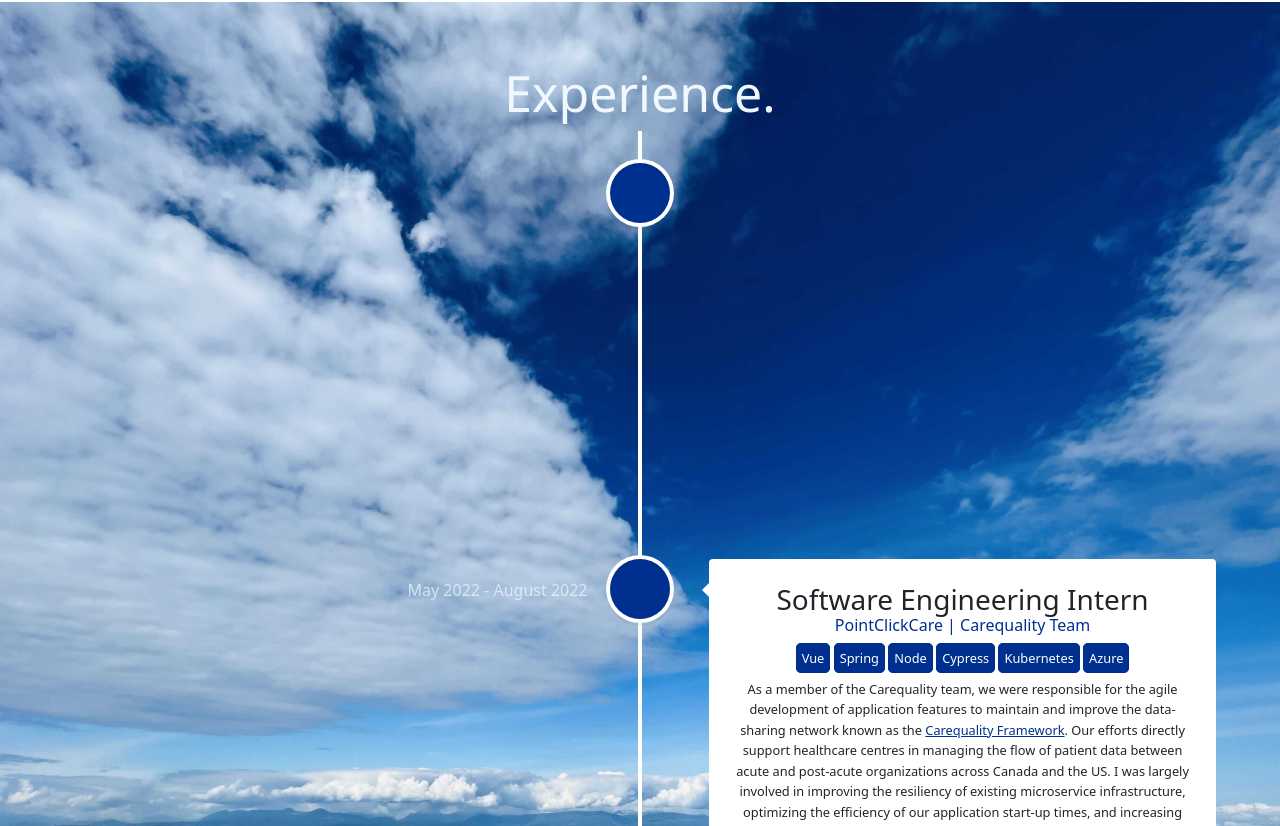
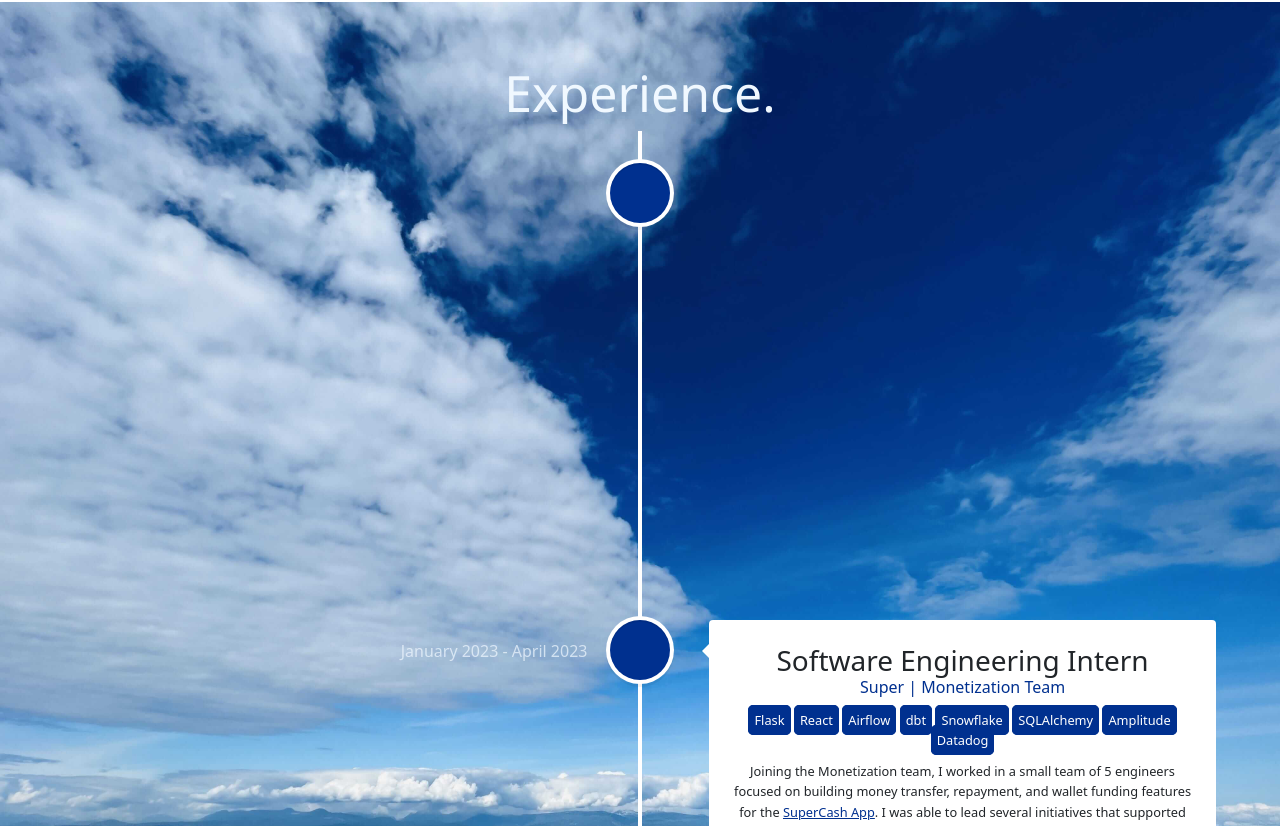
Before and after one commit to Erick-Yan/Personal-Website-v2, a React (Create React App) app: page / in a window 1280 px wide. Shown: the part 1314-2140 px from the top of the page. Built offline with nearby package versions, Linux system fonts and the light colour scheme.

Commit message:
Updated profile with Super.com P2 and Snapify

```diff
--- a/src/components/Experiences/Experiences.js
+++ b/src/components/Experiences/Experiences.js
@@ -1,12 +1,12 @@
-import React from 'react';
+import React from "react";
 import {
   VerticalTimeline,
-    VerticalTimelineElement
+  VerticalTimelineElement,
 } from "react-vertical-timeline-component";
 import "react-vertical-timeline-component/style.min.css";
 import "./Experiences.css";
 
-const Experiences = props => {
+const Experiences = (props) => {
   return (
     <div>
       <section id="Experiences" className="ExperiencesSection section">
@@ -14,133 +14,249 @@ const Experiences = props => {
         <VerticalTimeline>
           <VerticalTimelineElement
             className="vertical-timeline-element--work"
-                        date="January 2023 - April 2023"
-                        dateClassName='experienceDate'
-                        iconStyle={{ background: "#00308F", color: "aliceblue"}}
+            date="September 2023 - December 2023"
+            dateClassName="experienceDate"
+            iconStyle={{ background: "#00308F", color: "aliceblue" }}
           >
             <h3 className="vertical-timeline-element-title">
               Software Engineering Intern
             </h3>
-                        <h6 className="vertical-timeline-element-subtitle">Super | Monetization Team</h6>
+            <h6 className="vertical-timeline-element-subtitle">
+              Super | Monetization Team
+            </h6>
             <p>
-                            <span className="button is-rounded is-small is-static">Flask</span>{" "}
-                            <span className="button is-rounded is-small is-static">React</span>{" "}
-                            <span className="button is-rounded is-small is-static">Airflow</span>{" "}
+              <span className="button is-rounded is-small is-static">
+                Flask
+              </span>{" "}
+              <span className="button is-rounded is-small is-static">
+                React
+              </span>{" "}
+              <span className="button is-rounded is-small is-static">
+                Redux
+              </span>{" "}
+              <span className="button is-rounded is-small is-static">
+                Snowflake
+              </span>{" "}
+              <span className="button is-rounded is-small is-static">
+                SQLAlchemy
+              </span>{" "}
+              <span className="button is-rounded is-small is-static">
+                Amplitude
+              </span>{" "}
+              <span className="button is-rounded is-small is-static">
+                XState
+              </span>{" "}
+              <span className="button is-rounded is-small is-static">Okta</span>{" "}
+            </p>
+            <p style={{ marginTop: 10 }}>
+              Returning to Super.com for a second term right after our product
+              found PMMC fit, I was granted various opportunities to take on
+              higher impact initiatives. This included introducing a new
+              subscription cancellation flow, improving bank transfer accuracy,
+              and leading Amplitude experiment rollouts to promote significant
+              cost savings. Most notably, in light of a company emergency caused
+              by sudden regulatory changes, I acquired invaluable experience
+              collaborating with our product managers, designers, and senior
+              engineers to pivot our product's entire feature suite within four
+              days, bug-free. In this initiative, I spearheaded the
+              implementation of new frontend features, guiding our team to
+              successful integration.
+            </p>
+            <br />
+          </VerticalTimelineElement>
+          <VerticalTimelineElement
+            className="vertical-timeline-element--work"
+            date="January 2023 - April 2023"
+            dateClassName="experienceDate"
+            iconStyle={{ background: "#00308F", color: "aliceblue" }}
+          >
+            <h3 className="vertical-timeline-element-title">
+              Software Engineering Intern
+            </h3>
+            <h6 className="vertical-timeline-element-subtitle">
+              Super | Monetization Team
+            </h6>
+            <p>
+              <span className="button is-rounded is-small is-static">
+                Flask
+              </span>{" "}
+              <span className="button is-rounded is-small is-static">
+                React
+              </span>{" "}
+              <span className="button is-rounded is-small is-static">
+                Airflow
+              </span>{" "}
               <span className="button is-rounded is-small is-static">dbt</span>{" "}
-                            <span className="button is-rounded is-small is-static">Snowflake</span>{" "}
-                            <span className="button is-rounded is-small is-static">SQLAlchemy</span>{" "}
-                            <span className="button is-rounded is-small is-static">Amplitude</span>{" "}
-                            <span className="button is-rounded is-small is-static">Datadog</span>{" "}
+              <span className="button is-rounded is-small is-static">
+                Snowflake
+              </span>{" "}
+              <span className="button is-rounded is-small is-static">
+                SQLAlchemy
+              </span>{" "}
+              <span className="button is-rounded is-small is-static">
+                Amplitude
+              </span>{" "}
+              <span className="button is-rounded is-small is-static">
+                Datadog
+              </span>{" "}
             </p>
-                        <p style={{marginTop: 10}}>
-                            Joining the Monetization team, I worked in a small team of 5 engineers focused on
-                            building money transfer, repayment, and wallet funding features for the{" "}
-                            <a target="_blank"
+            <p style={{ marginTop: 10 }}>
+              Joining the Monetization team, I worked in a small team of 5
+              engineers focused on building money transfer, repayment, and
+              wallet funding features for the{" "}
+              <a
+                target="_blank"
                 href="https://www.super.com/cash"
                 style={{
-                                   color: '#00308F'}}>
+                  color: "#00308F",
+                }}
+              >
                 SuperCash App
-                            </a>.
-                            I was able to lead several initiatives that supported our team in pushing out new
-                            features and improving the overall user experience. This included expediting
-                            the cash advance decision process, improving the e-transfer and loan repayment flow,
-                            as well as expanding our services' monitoring/tracking capabilities.
+              </a>
+              . I was able to lead several initiatives that supported our team
+              in pushing out new features and improving the overall user
+              experience. This included expediting the cash advance decision
+              process, improving the e-transfer and loan repayment flow, as well
+              as expanding our services' monitoring/tracking capabilities.
             </p>
             <br />
           </VerticalTimelineElement>
           <VerticalTimelineElement
             className="vertical-timeline-element--work"
             date="May 2022 - August 2022"
-                        dateClassName='experienceDate'
-                        iconStyle={{ background: "#00308F", color: "aliceblue"}}
+            dateClassName="experienceDate"
+            iconStyle={{ background: "#00308F", color: "aliceblue" }}
           >
             <h3 className="vertical-timeline-element-title">
               Software Engineering Intern
             </h3>
-                        <h6 className="vertical-timeline-element-subtitle">PointClickCare | Carequality Team</h6>
+            <h6 className="vertical-timeline-element-subtitle">
+              PointClickCare | Carequality Team
+            </h6>
             <p>
               <span className="button is-rounded is-small is-static">Vue</span>{" "}
-                            <span className="button is-rounded is-small is-static">Spring</span>{" "}
+              <span className="button is-rounded is-small is-static">
+                Spring
+              </span>{" "}
               <span className="button is-rounded is-small is-static">Node</span>{" "}
-                            <span className="button is-rounded is-small is-static">Cypress</span>{" "}
-                            <span className="button is-rounded is-small is-static">Kubernetes</span>{" "}
-                            <span className="button is-rounded is-small is-static">Azure</span>{" "}
+              <span className="button is-rounded is-small is-static">
+                Cypress
+              </span>{" "}
+              <span className="button is-rounded is-small is-static">
+                Kubernetes
+              </span>{" "}
+              <span className="button is-rounded is-small is-static">
+                Azure
+              </span>{" "}
             </p>
-                        <p style={{marginTop: 10}}>
-                            As a member of the Carequality team, we were responsible for the agile development of
-                            application features to maintain and improve the data-sharing network known as the{" "}
-                            <a target="_blank"
+            <p style={{ marginTop: 10 }}>
+              As a member of the Carequality team, we were responsible for the
+              agile development of application features to maintain and improve
+              the data-sharing network known as the{" "}
+              <a
+                target="_blank"
                 href="https://pointclickcare.com/products/connect/"
                 style={{
-                                   color: '#00308F'}}>
+                  color: "#00308F",
+                }}
+              >
                 Carequality Framework
-                            </a>.
-                            Our efforts directly support healthcare centres in managing the flow of patient
-                            data between acute and post-acute organizations across Canada and the US. I was
-                            largely involved in improving the resiliency of existing microservice infrastructure,
-                            optimizing the efficiency of our application start-up times, and increasing our unit and
-                            integration test coverage.
+              </a>
+              . Our efforts directly support healthcare centres in managing the
+              flow of patient data between acute and post-acute organizations
+              across Canada and the US. I was largely involved in improving the
+              resiliency of existing microservice infrastructure, optimizing the
+              efficiency of our application start-up times, and increasing our
+              unit and integration test coverage.
             </p>
             <br />
           </VerticalTimelineElement>
           <VerticalTimelineElement
             className="vertical-timeline-element--work"
             date="September 2021 - December 2021"
-                        dateClassName='experienceDate'
-                        iconStyle={{ background: "#00308F", color: "aliceblue"}}
+            dateClassName="experienceDate"
+            iconStyle={{ background: "#00308F", color: "aliceblue" }}
           >
             <h3 className="vertical-timeline-element-title">
               Data Engineering Intern
             </h3>
-                        <h6 className="vertical-timeline-element-subtitle">KPMG | Lighthouse Team</h6>
+            <h6 className="vertical-timeline-element-subtitle">
+              KPMG | Lighthouse Team
+            </h6>
             <p>
-                            <span className="button is-rounded is-small is-static">Azure</span>{" "}
-                            <span className="button is-rounded is-small is-static">Scikit-Learn</span>{" "}
-                            <span className="button is-rounded is-small is-static">Scrapy</span>{" "}
-                            <span className="button is-rounded is-small is-static">Pandas</span>{" "}
-                            <span className="button is-rounded is-small is-static">WebSockets</span>{" "}
+              <span className="button is-rounded is-small is-static">
+                Azure
+              </span>{" "}
+              <span className="button is-rounded is-small is-static">
+                Scikit-Learn
+              </span>{" "}
+              <span className="button is-rounded is-small is-static">
+                Scrapy
+              </span>{" "}
+              <span className="button is-rounded is-small is-static">
+                Pandas
+              </span>{" "}
+              <span className="button is-rounded is-small is-static">
+                WebSockets
+              </span>{" "}
             </p>
-                        <p style={{marginTop: 10}}>
-                            At KPMG's Lighthouse Division, I led multiple
-                            client projects involving Big Data and Cloud Development.
-                            Exposure to the consulting industry helped accelerate my
-                            ability to recognize and deliver on client needs while building strong client relationships.
-                            On the tech side, I was able to touch multiple software engineering facets by building
-                            machine learning solutions, leveraging automation to accelerate existing consultancy
-                            workflows, creating scripts to support financial statement analysis, and more!
-
+            <p style={{ marginTop: 10 }}>
+              At KPMG's Lighthouse Division, I led multiple client projects
+              involving Big Data and Cloud Development. Exposure to the
+              consulting industry helped accelerate my ability to recognize and
+              deliver on client needs while building strong client
+              relationships. On the tech side, I was able to touch multiple
+              software engineering facets by building machine learning
+              solutions, leveraging automation to accelerate existing
+              consultancy workflows, creating scripts to support financial
+              statement analysis, and more!
             </p>
             <br />
           </VerticalTimelineElement>
           <VerticalTimelineElement
             className="vertical-timeline-element--work"
             date="January 2021 - April 2021"
-                        dateClassName='experienceDate'
-                        iconStyle={{ background: "#00308F", color: "aliceblue"}}
+            dateClassName="experienceDate"
+            iconStyle={{ background: "#00308F", color: "aliceblue" }}
           >
             <h3 className="vertical-timeline-element-title">
               Medical Application Developer Intern
             </h3>
-                        <h6 className="vertical-timeline-element-subtitle">Unity Health Toronto | COPD Team</h6>
+            <h6 className="vertical-timeline-element-subtitle">
+              Unity Health Toronto | COPD Team
+            </h6>
             <p>
-                            <span className="button is-rounded is-small is-static">Flask</span>{" "}
-                            <span className="button is-rounded is-small is-static">Selenium</span>{" "}
-                            <span className="button is-rounded is-small is-static">Pandas</span>{" "}
-                            <span className="button is-rounded is-small is-static">Eclipse</span>{" "}
+              <span className="button is-rounded is-small is-static">
+                Flask
+              </span>{" "}
+              <span className="button is-rounded is-small is-static">
+                Selenium
+              </span>{" "}
+              <span className="button is-rounded is-small is-static">
+                Pandas
+              </span>{" "}
+              <span className="button is-rounded is-small is-static">
+                Eclipse
+              </span>{" "}
             </p>
-                        <p style={{marginTop: 10}}>
-                            Working under renowned respirologist and researcher Samir Gupta, I was given the
-                            opportunity to pilot and develop various applications involving patient health
-                            forecasts/predictions and personalized treatment solutions. One of the many products
-                            I worked on was the{" "}
-                            <a target="_blank"
+            <p style={{ marginTop: 10 }}>
+              Working under renowned respirologist and researcher Samir Gupta, I
+              was given the opportunity to pilot and develop various
+              applications involving patient health forecasts/predictions and
+              personalized treatment solutions. One of the many products I
+              worked on was the{" "}
+              <a
+                target="_blank"
                 href="https://www.easthma.ca/"
                 style={{
-                                   color: '#00308F'}}>
+                  color: "#00308F",
+                }}
+              >
                 Electronic Asthma Management System
               </a>
-                            , which provides an end-to-end, digitized treatment approach for asthma patients
-                            through personalized action plans and symptom monitoring.
+              , which provides an end-to-end, digitized treatment approach for
+              asthma patients through personalized action plans and symptom
+              monitoring.
             </p>
             <br />
           </VerticalTimelineElement>
--- a/src/components/Projects/ProjectBoxes.js
+++ b/src/components/Projects/ProjectBoxes.js
@@ -1,61 +1,63 @@
-import React from 'react';
-import ProjectBox from './ProjectBox';
-import projectNostalgia from "../../assets/project-nostalgia-min.png";
+import React from "react";
+import ProjectBox from "./ProjectBox";
+import snapify from "../../assets/snapify-min.png";
 import bobaEats from "../../assets/boba-eats-min.png";
 import nbaAnalysis from "../../assets/nba-data-analysis-min.png";
 import amazonAnalysis from "../../assets/amazon-review-analysis-min.png";
 
+import "./ProjectBoxes.css";
 
-
-import './ProjectBoxes.css';
-
-const ProjectBoxes = props => {
+const ProjectBoxes = (props) => {
   const projects = [
     {
-            title: "Project Nostalgia",
-            stack: ["Flask", "Javascript", "SQL"],
-            description: "Project Nostalgia provides a modern journaling experience by integrating nostalgic elements such as Music and Photo Galleries within each user's timeline of entries.",
-            image: projectNostalgia,
-            link: "https://github.com/Erick-Yan/Project-Nostalgia"
+      title: "Snapify",
+      stack: ["Spotify API", "React", "Flask", "SQLAlchemy", "PostgreSQL"],
+      description:
+        "Snapify introduces a new way for Spotify users to share their music taste with one another!",
+      image: snapify,
+      link: "https://github.com/Erick-Yan/Snapify",
     },
     {
       title: "BOBA EATS",
       stack: ["React", "Express", "Node", "Selenium", "NLP"],
-            description: "BOBA EATZ is a food-social app that allows users to share Boba Drink Reviews and Recommendations at various Boba Shops across Canada.",
+      description:
+        "BOBA EATZ is a food-social app that allows users to share Boba Drink Reviews and Recommendations at various Boba Shops across Canada.",
       image: bobaEats,
-            link: "https://github.com/Erick-Yan/BOBA-EATZ"
+      link: "https://github.com/Erick-Yan/BOBA-EATZ",
     },
     {
       title: "NBA Compatibility Analysis",
       stack: ["Python", "Pandas", "Matplotlib", "Seaborn"],
-            description: "Inspired by Chris Paul (NBA Point Guard), this study seeks to confirm his impact on his teammates by performing various statistical and correlational analyses",
+      description:
+        "Inspired by Chris Paul (NBA Point Guard), this study seeks to confirm his impact on his teammates by performing various statistical and correlational analyses",
       image: nbaAnalysis,
-            link: "https://github.com/Erick-Yan/NBA-Data-Analytics"
+      link: "https://github.com/Erick-Yan/NBA-Data-Analytics",
     },
     {
       title: "Amazon Product Sentiment Analysis",
       stack: ["Python", "Pandas", "Scikit-Learn", "Spacy"],
-            description: "To facilitate smarter purchasing decisions, this study aims to analyze both the general sentiment towards a product and the most frequently used keywords that appear in user reviews.",
+      description:
+        "To facilitate smarter purchasing decisions, this study aims to analyze both the general sentiment towards a product and the most frequently used keywords that appear in user reviews.",
       image: amazonAnalysis,
-            link: "https://github.com/Erick-Yan/Amazon-Product-Review-Analysis"
-        }
+      link: "https://github.com/Erick-Yan/Amazon-Product-Review-Analysis",
+    },
   ];
 
   return (
-        <div className='projectBoxesSection'>
-            <h1 className='projectBoxesTitle'>Projects.</h1>
-            <div className='projectBoxes'>
-                <ProjectBox className='box' {...projects[0]} />
+    <div className="projectBoxesSection">
+      <h1 className="projectBoxesTitle">Projects.</h1>
+      <div className="projectBoxes">
+        <ProjectBox className="box" {...projects[0]} />
         <br></br>
-                <ProjectBox className='box' {...projects[1]} />
+        <ProjectBox className="box" {...projects[1]} />
       </div>
-            <div className='projectBoxes'>
-                <ProjectBox className='box' {...projects[2]} />
+      <div className="projectBoxes">
+        <ProjectBox className="box" {...projects[2]} />
         <br></br>
-                <ProjectBox className='box' {...projects[3]} />
+        <ProjectBox className="box" {...projects[3]} />
       </div>
     </div>
-    )
+  );
 };
 
 export default ProjectBoxes;
```
Also changed, not shown: src/assets/snapify-min.png (added), src/assets/snapify.png (added). Lines whose indentation alone changed are shown as unchanged.
